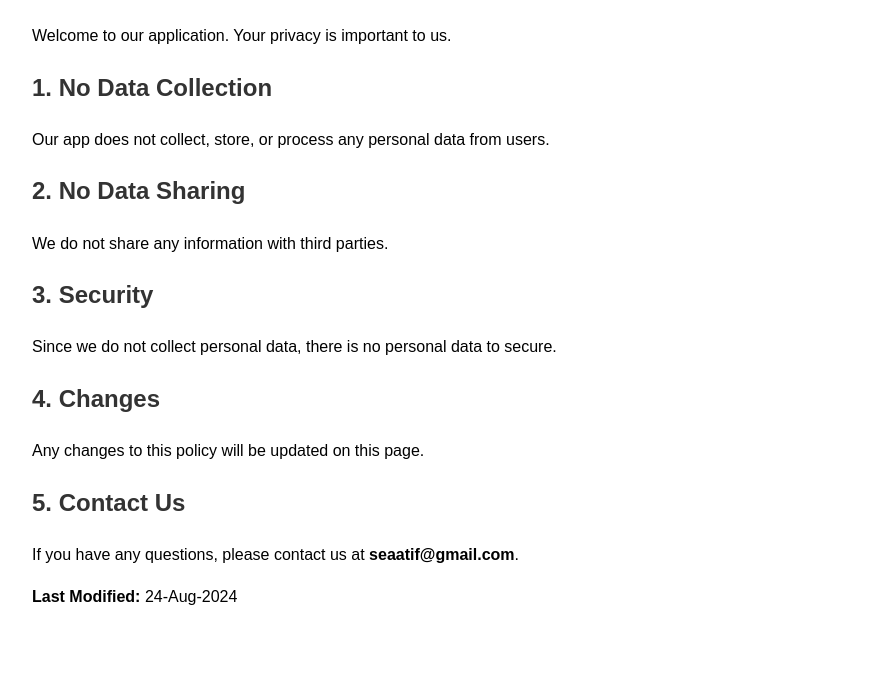
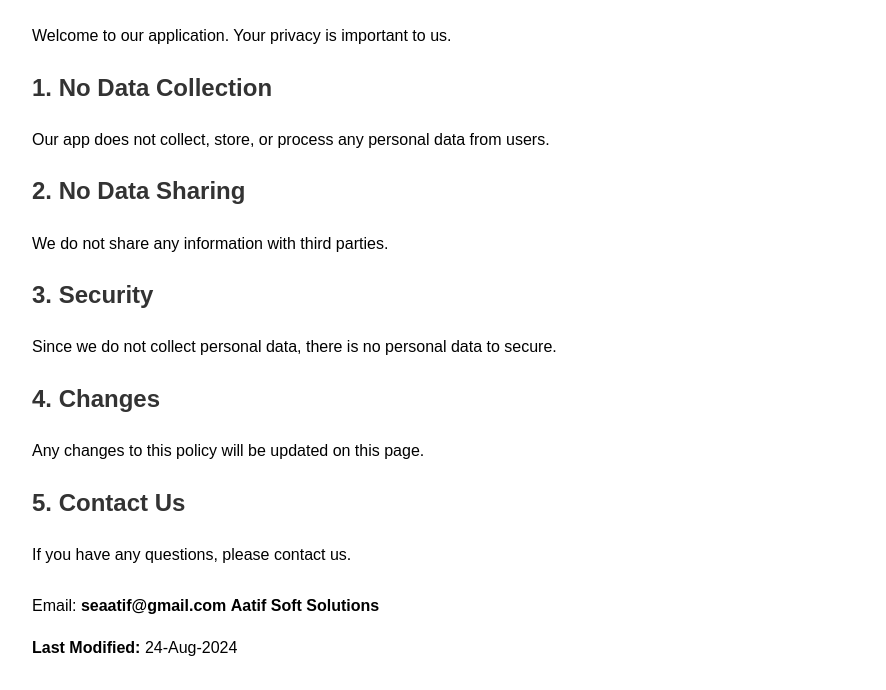
Before and after one commit to AatifSoft/PrivacyPolicy, a plain HTML site: page WapdaBills/index.html in a window 1280 px wide. Shown: the part 124-814 px from the top of the page, without its empty margins (96-982 px from the left). Drawn offline with Linux system fonts and the light colour scheme.

Commit message:
Update index.html

```diff
--- a/WapdaBills/index.html
+++ b/WapdaBills/index.html
@@ -42,7 +42,12 @@
         <p>Any changes to this policy will be updated on this page.</p>
 
         <h2>5. Contact Us</h2>
-        <p>If you have any questions, please contact us at <b>seaatif@gmail.com</b>.</p>
+        <p>
+            If you have any questions, please contact us. <br>
+            <br>
+            Email: <b>seaatif@gmail.com</b>
+            <b>Aatif Soft Solutions</b>
+        </p>
 
         <p><strong>Last Modified:</strong> 24-Aug-2024</p>
     </div>
```
